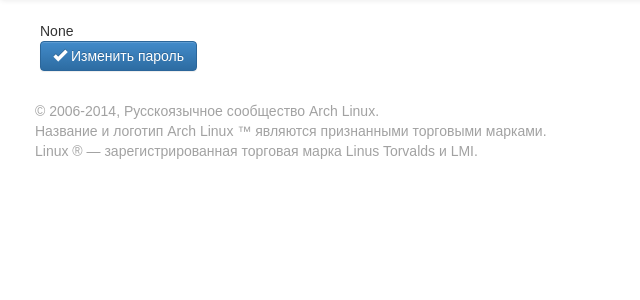
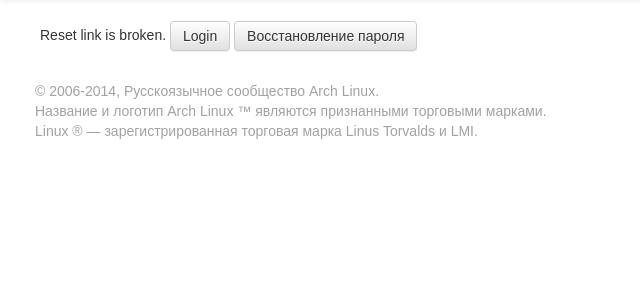
Before and after one commit to hovel/aor, a Django app: page /accounts/reset/1/1/ in a window 1280 px wide. Shown: the part 42-342 px from the top of the page, without its empty margins (0-640 px from the left). Run offline with Django 3.2, Linux system fonts and the light colour scheme; parts of the project's set-up code (start-up, migrations or seed data) failed here and were passed over; some libraries are stand-ins or nearby versions.

Commit message:
check for reset password link valid in template

```diff
--- a/aor/templates/registration/password_reset_confirm.html
+++ b/aor/templates/registration/password_reset_confirm.html
@@ -2,6 +2,7 @@
 {% load i18n %}
 
 {% block content %}
+    {% if validlink %}
         <form action="" method="post" class="form-horizontal">
             {% include "registration/form.html" %}
             <div class="control-group">
@@ -13,6 +14,13 @@
                 </div>
             </div>
         </form>
+    {% else %}
+        <div>
+            {% trans "Reset link is broken." %}
+            <a href="{% url 'auth_login' %}" class="btn btn-default">{% trans "Login" %}</a>
+            <a href="{% url 'auth_password_reset' %}" class="btn btn-default"> {% trans "Password reset" %}</a>
+        </div>
+    {% endif %}
 {% endblock %}
 
 {% block sidebar %}
```
Also changed, not shown: aor/locale/ru/LC_MESSAGES/django.po, 1 other file. Lines whose indentation alone changed are shown as unchanged.
